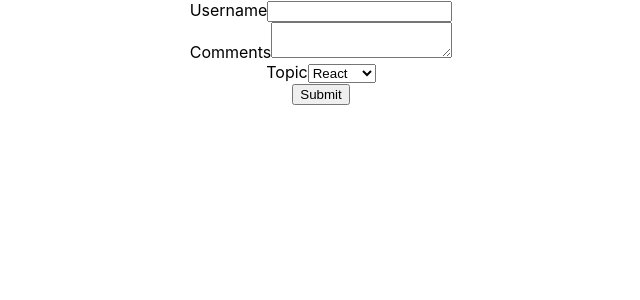
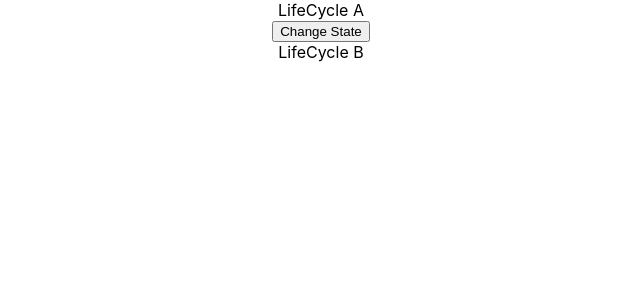
Before and after one commit to AshishZiniya/book-store, a React (Create React App) app: page / in a window 1280 px wide. Shown: the top 300 px of the page, without its empty margins (319-959 px from the left). Built offline with nearby package versions, Linux system fonts and the light colour scheme.

Commit message:
Day 8 task1 & task2

```diff
--- a/src/App.js
+++ b/src/App.js
@@ -1,12 +1,13 @@
 import React, { Component } from 'react';
 import './App.css';
-import Form from './component/Form';
+import LifeCycleA from './component/LifeCycleA';
+
 
 class App extends Component {
   render() {
     return (
       <div className="App">
-        <Form/>
+        <LifeCycleA/>
       </div>
     );
   }
--- /dev/null
+++ b/src/component/LifeCycleA.js
@@ -0,0 +1,55 @@
+import React, { Component } from 'react'
+import LifeCycleB from './LifeCycleB'
+
+class LifeCycleA extends Component {
+    constructor(props) {
+        super(props)
+
+        this.state = {
+            name: 'Ashish'
+        }
+        console.log('LifeCycleA Constructor')
+    }
+
+    static getDerivedStateFromProps(props, state){
+        console.log('LifeCycleA getDerivedStateFromProps')
+        return null
+    }
+
+    componentDidMount(){
+        console.log('LifeCycleA componentDidMount')
+    }
+
+    shouldComponentUpdate(){
+        console.log('LifeCycleA shouldComponentUpdate')
+        return true
+    }
+
+    getSnapshotBeforeUpdate(prevProps, prevState){
+        console.log('LifeCycleA getSnapshotBeforeUpdate')
+        return null
+    }
+
+    componentDidUpdate(){
+        console.log('LifeCycleA ComponentDidUpdate')
+    }
+
+    changeState = () =>{
+        this.setState({
+            name: 'Codevolution'
+        })
+    }
+
+    render() {
+        console.log('LifeCycleA render')
+        return (
+            <div>
+                <div>LifeCycle A</div>
+                <button onClick={this.changeState}>Change State</button>
+                <LifeCycleB/>
+            </div>
+        )
+    }
+}
+
+export default LifeCycleA
--- /dev/null
+++ b/src/component/LifeCycleB.js
@@ -0,0 +1,46 @@
+import React, { Component } from 'react'
+
+class LifeCycleB extends Component {
+    constructor(props) {
+        super(props)
+
+        this.state = {
+            name: 'Ashish'
+        }
+        console.log('LifeCycleB Constructor')
+    }
+
+    static getDerivedStateFromProps(props, state){
+        console.log('LifeCycleB getDerivedStateFromProps')
+        return null
+    }
+
+    componentDidMount(){
+        console.log('LifeCycleB componentDidMount')
+    }
+
+    shouldComponentUpdate(){
+        console.log('LifeCycleB shouldComponentUpdate')
+        return true
+    }
+
+    getSnapshotBeforeUpdate(prevProps, prevState){
+        console.log('LifeCycleB getSnapshotBeforeUpdate')
+        return null
+    }
+
+    componentDidUpdate(){
+        console.log('LifeCycleB ComponentDidUpdate')
+    }
+
+    render() {
+        console.log('LifeCycleB render')
+        return (
+            <div>
+                LifeCycle B
+            </div>
+        )
+    }
+}
+
+export default LifeCycleB
```
